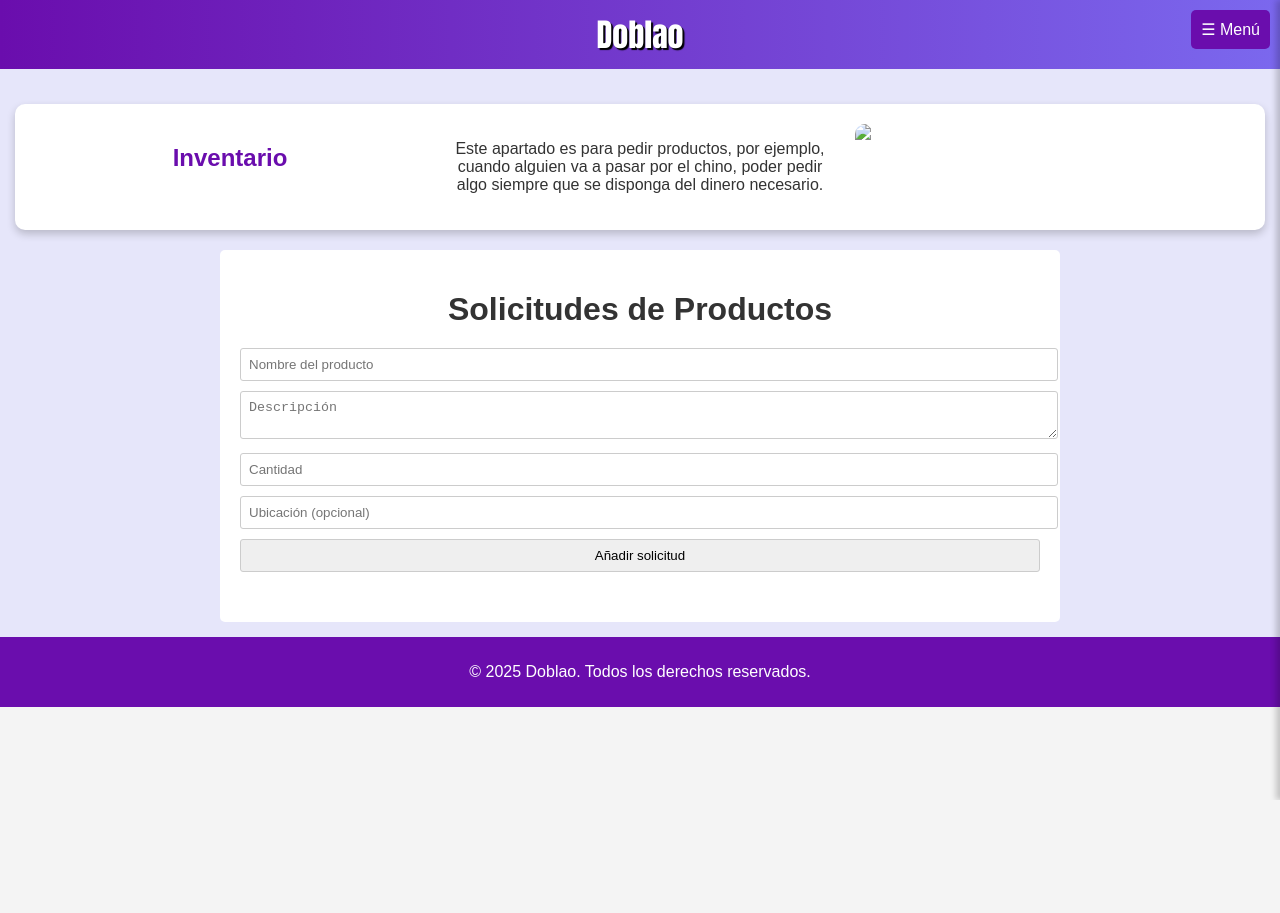
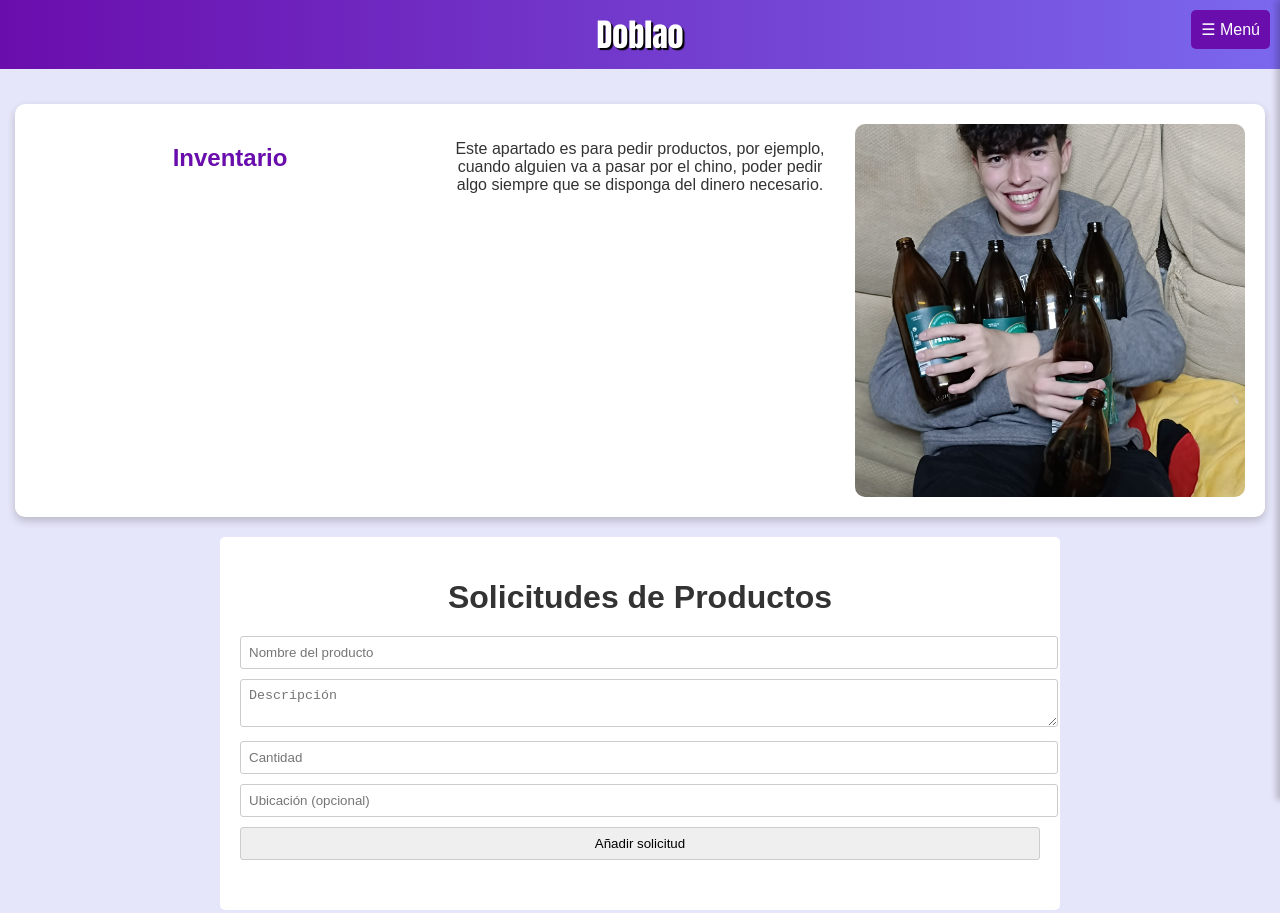
Before and after one commit to doblaodb/doblao.github.io, a plain HTML site: page src/Inventario.html in a window 1280 px wide. Shown: the top 913 px of the page. Before the commit the page ends 800 px from the top, so only its background shows below. Drawn offline with Linux system fonts and the light colour scheme.

Commit message:
Update Inventario.html

```diff
--- a/src/Inventario.html
+++ b/src/Inventario.html
@@ -30,7 +30,7 @@
         <section id="gallery" class="gallery">
             <h2>Inventario</h2>
             <p>Este apartado es para pedir productos, por ejemplo, cuando alguien va a pasar por el chino, poder pedir algo siempre que se disponga del dinero necesario.</p>
-            <img src="img/manuleborracho.jpg" ></a>
+            <img src="../img/manuleborracho.jpg" ></a>
         </section>
     <div class="container">
         <h1>Solicitudes de Productos</h1>
```
